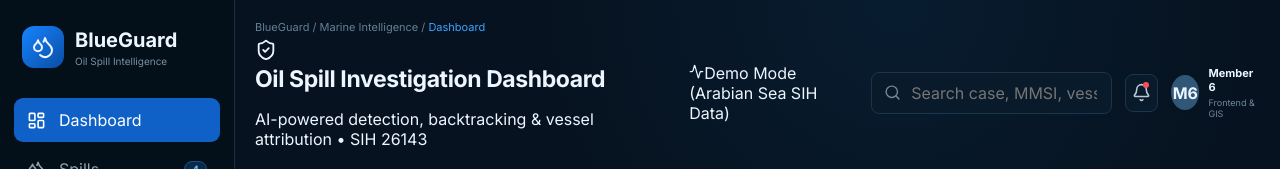
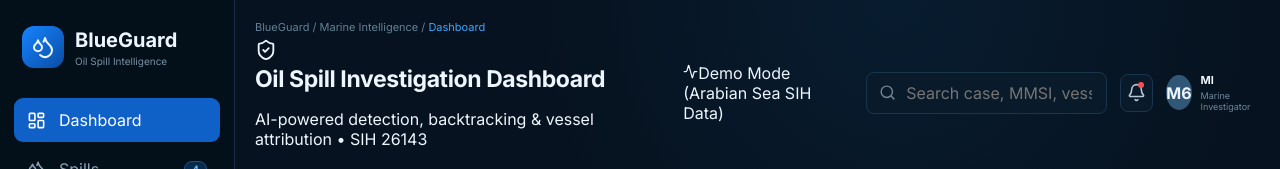
Before and after one commit to GOLLAPUDI-PRIYANKA/BlueGuard-AI, a React (Vite) app in the folder frontend/: page / in a window 1280 px wide. Shown: the top 169 px of the page. Built offline with nearby package versions, Linux system fonts and the light colour scheme; no server answers.

Commit message:
Update Header.jsx

```diff
--- a/frontend/src/components/Header.jsx
+++ b/frontend/src/components/Header.jsx
@@ -86,8 +86,8 @@ export default function Header({
         <div className="user">
           <div className="avatar">M6</div>
           <div>
-            <strong>Member 6</strong>
-            <span>Frontend & GIS</span>
+            <strong>MI</strong>
+            <span>Marine Investigator</span>
           </div>
         </div>
       </div>
```
